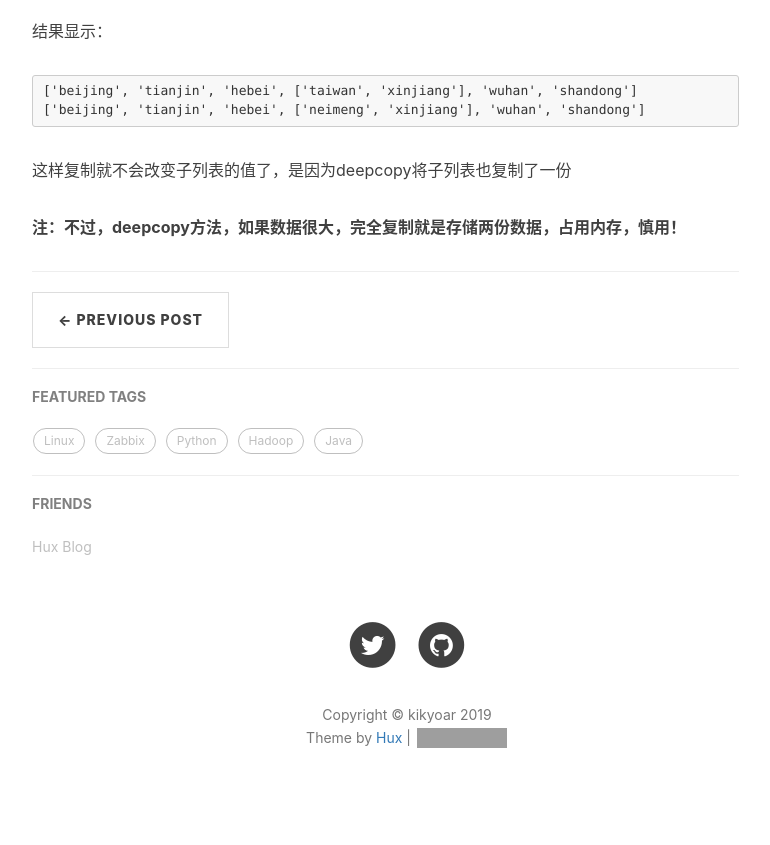
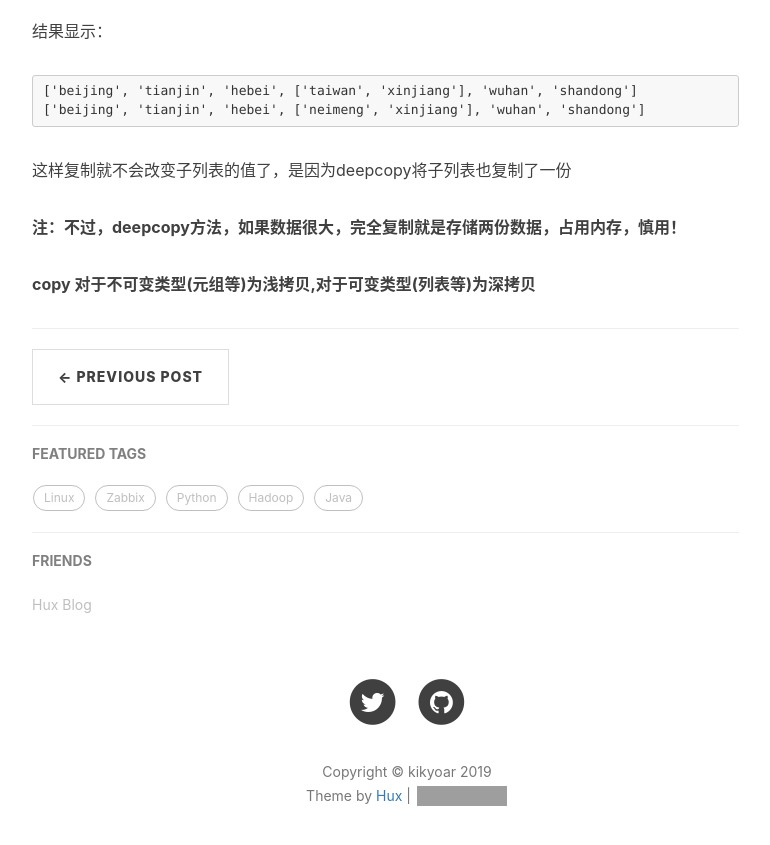
Before and after one commit to kikyoar/kikyoar.github.io, a Jekyll site: the page built from _posts/2019-03-04-Python-copy&deepcoy.md, in a window 1280 px wide and 900 px high, scrolled down 2417 px. Shown: the top 845 px of the window, without its empty margins (233-1003 px from the left). Built offline with Jekyll 4.4.1, drawn with Linux system fonts in a browser that asks for light colours; nearby versions of some CDN libraries; comment, search, counter and statistics services are not loaded; grey boxes are pictures that could not be loaded.

Commit message:
deepcopy

```diff
--- a/_posts/2019-03-04-Python-copy&deepcoy.md
+++ b/_posts/2019-03-04-Python-copy&deepcoy.md
@@ -98,3 +98,5 @@ tags:
 这样复制就不会改变子列表的值了，是因为deepcopy将子列表也复制了一份
 
 **注：不过，deepcopy方法，如果数据很大，完全复制就是存储两份数据，占用内存，慎用！**
+
+**copy 对于不可变类型(元组等)为浅拷贝,对于可变类型(列表等)为深拷贝**
```
Also changed, not shown: 1 other file.
